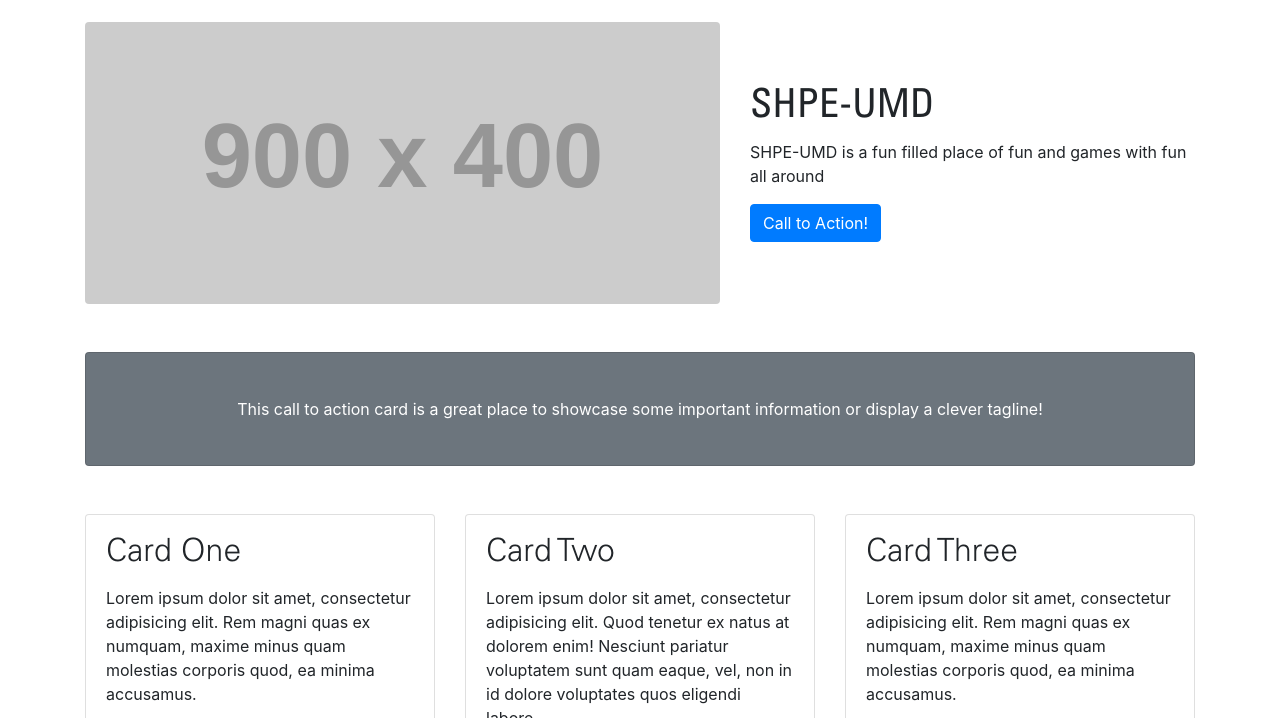
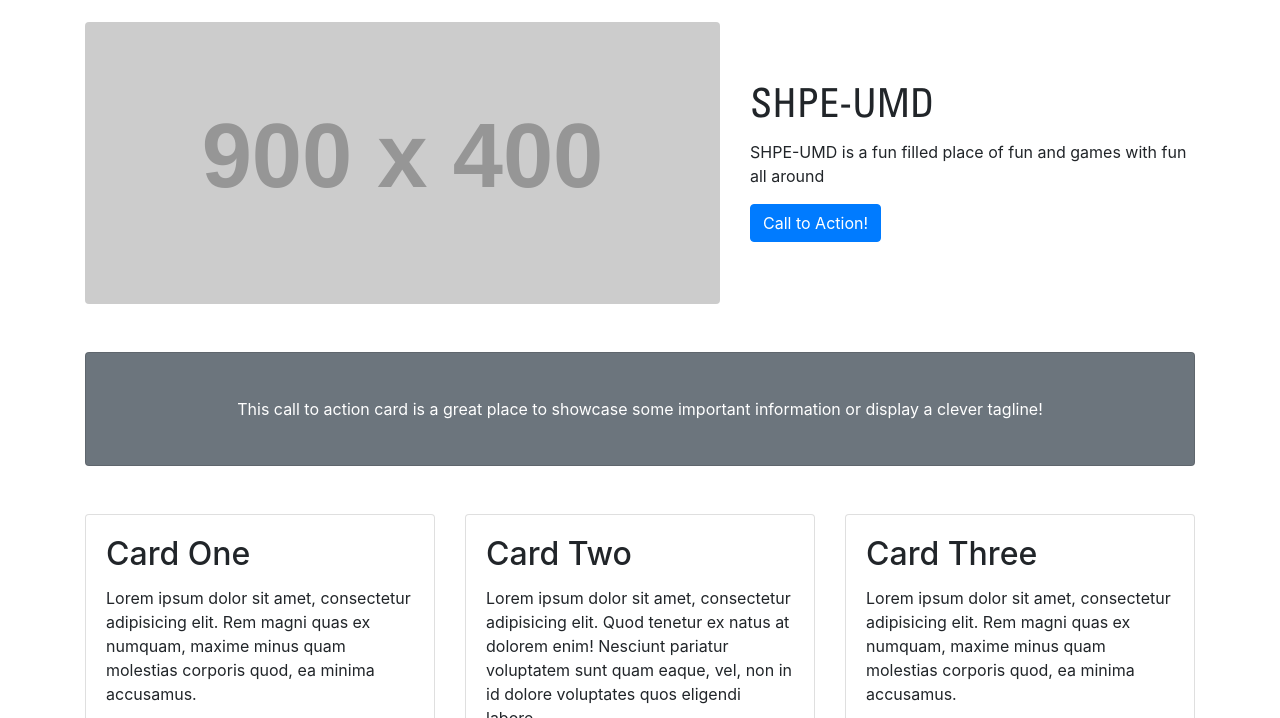
Before and after one commit to SHPE-UMD/SHPE-UMD-Bootstrap-Web, a website: page index.html in a window 1280 px wide. Shown: the part 82-800 px from the top of the page. Drawn offline with Linux system fonts and the light colour scheme; placeholder pictures from the web are drawn by us; files whose address does not match are found by name.

Commit message:
font again

```diff
--- a/css/small-business.css
+++ b/css/small-business.css
@@ -7,12 +7,12 @@
   padding-top: 56px;
 }
 
-@font-face { font-family: "shpefontcondensed"; font-weight: lighter; src: url('fonts/Univers-LT-Std-47-Light-Condensed_46333.ttf'); }
-@font-face { font-family: "shpefontcondensed"; font-weight: bold; src: url('fonts/Univers-LT-Std-67-Bold-Condensed_46347.ttf'); }
-@font-face { font-family: "shpefontcondensed"; src: url('fonts/Univers-LT-Std-57-Condensed_46340.ttf'); }
+@font-face { font-family: shpefontcondensed; font-weight: lighter; src: url('fonts/Univers-LT-Std-47-Light-Condensed_46333.ttf'); }
+@font-face { font-family: shpefontcondensed; font-weight: bold; src: url('fonts/Univers-LT-Std-67-Bold-Condensed_46347.ttf'); }
+@font-face { font-family: shpefontcondensed; src: url('fonts/Univers-LT-Std-57-Condensed_46340.ttf'); }
 
-@font-face { font-family: "shpefont"; src: url('fonts/Univers-LT-Std-55-Roman_46338.ttf'); }
-@font-face { font-family: "shpefont"; font-weight: lighter; src: url('fonts/Univers-LT-Std-45-Light_46331.ttf'); }
+@font-face { font-family: shpefont; src: url('fonts/Univers-LT-Std-55-Roman_46338.ttf'); }
+@font-face { font-family: shpefont; font-weight: lighter; src: url('fonts/Univers-LT-Std-45-Light_46331.ttf'); }
 
 .bg-dark {
   background-color: #001F5B !important;
@@ -24,5 +24,5 @@
 }
 
 h1 {
-  font-family:"shpefontcondensed";
+  font-family:shpefontcondensed;
 }
--- a/index.html
+++ b/index.html
@@ -17,12 +17,6 @@
   <link href="css/small-business.css" rel="stylesheet">
 
   <style>
-    h1 {
-      font-family: "shpefontcondensed"
-    }
-    h2 {
-      font-family: "shpefont"
-    }
   </style>
 
 </head>
@@ -70,7 +64,7 @@
       </div>
       <!-- /.col-lg-8 -->
       <div class="col-lg-5">
-        <h1 class="font-weight-light shpefonts" font-weight="">SHPE-UMD</h1>
+        <h1>SHPE-UMD</h1>
         <p>SHPE-UMD is a fun filled place of fun and games with fun all around</p>
         <a class="btn btn-primary" href="#">Call to Action!</a>
       </div>
```
